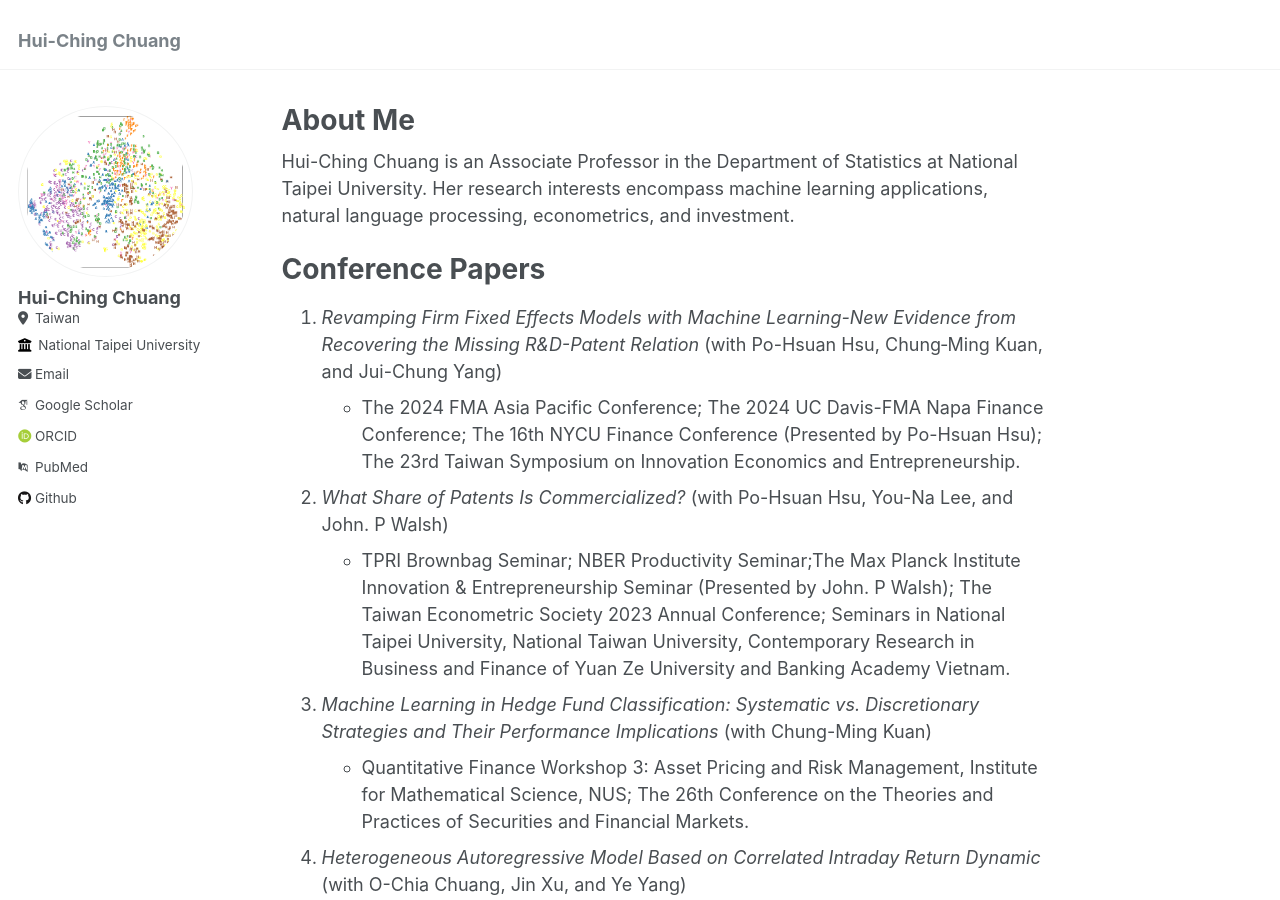
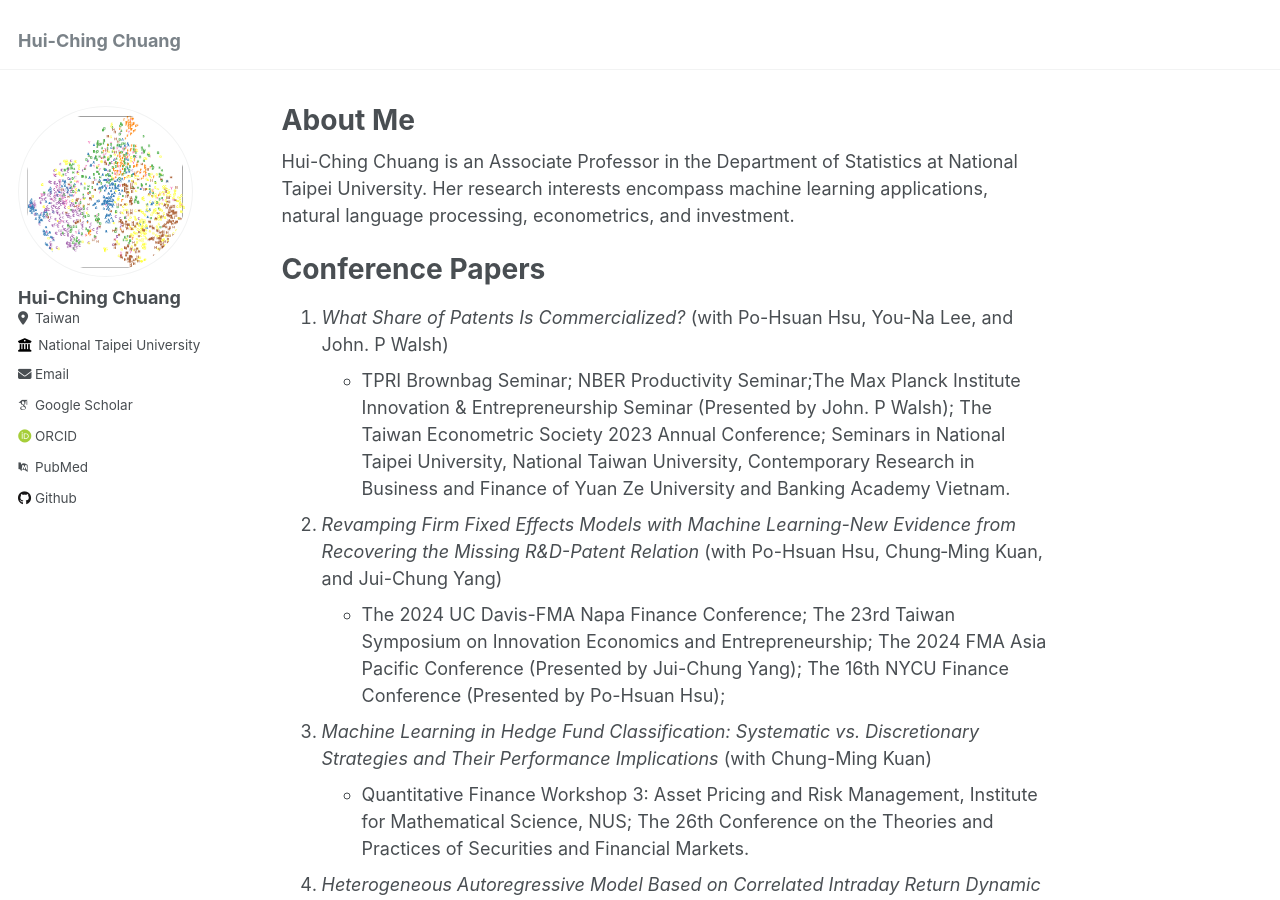
Before and after one commit to hcchuang/hcchuang.github.io, a Jekyll site: the page built from _pages/about.md, in a window 1280 px wide and 900 px high. Built offline with Jekyll 4.4.1, drawn with Linux system fonts in a browser that asks for light colours; some web fonts are replaced.

Commit message:
Update about.md

```diff
--- a/_pages/about.md
+++ b/_pages/about.md
@@ -13,10 +13,10 @@ Hui-Ching Chuang is an Associate Professor in the Department of Statistics at Na
 
 Conference Papers
 ======
-1.  _Revamping Firm Fixed Effects Models with Machine Learning-New Evidence from Recovering the Missing R&D-Patent Relation_ (with Po-Hsuan Hsu, Chung‐Ming Kuan, and Jui-Chung Yang)
-   - The 2024 FMA Asia Pacific Conference; The 2024 UC Davis-FMA Napa Finance Conference; The 16th NYCU Finance Conference (Presented by Po-Hsuan Hsu); The 23rd Taiwan Symposium on Innovation Economics and Entrepreneurship.
 1.  _What Share of Patents Is Commercialized?_ (with Po-Hsuan Hsu, You-Na Lee, and John. P Walsh)
    -  TPRI Brownbag Seminar; NBER Productivity Seminar;The Max Planck Institute Innovation & Entrepreneurship Seminar (Presented by John. P Walsh); The Taiwan Econometric Society 2023 Annual Conference; Seminars in National Taipei University, National Taiwan University, Contemporary Research in Business and Finance of Yuan Ze University and Banking Academy Vietnam.
+1.  _Revamping Firm Fixed Effects Models with Machine Learning-New Evidence from Recovering the Missing R&D-Patent Relation_ (with Po-Hsuan Hsu, Chung‐Ming Kuan, and Jui-Chung Yang)
+   - The 2024 UC Davis-FMA Napa Finance Conference; The 23rd Taiwan Symposium on Innovation Economics and Entrepreneurship; The 2024 FMA Asia Pacific Conference (Presented by Jui-Chung Yang); The 16th NYCU Finance Conference (Presented by Po-Hsuan Hsu);
 1.  _Machine Learning in Hedge Fund Classification: Systematic vs. Discretionary Strategies and Their Performance Implications_ (with Chung-Ming Kuan)
    - Quantitative Finance Workshop 3: Asset Pricing and Risk Management, Institute for Mathematical Science, NUS; The 26th Conference on the Theories and Practices of Securities and Financial Markets.
 1.  _Heterogeneous Autoregressive Model Based on Correlated Intraday Return Dynamic_ (with O-Chia Chuang, Jin Xu, and Ye Yang)
```
